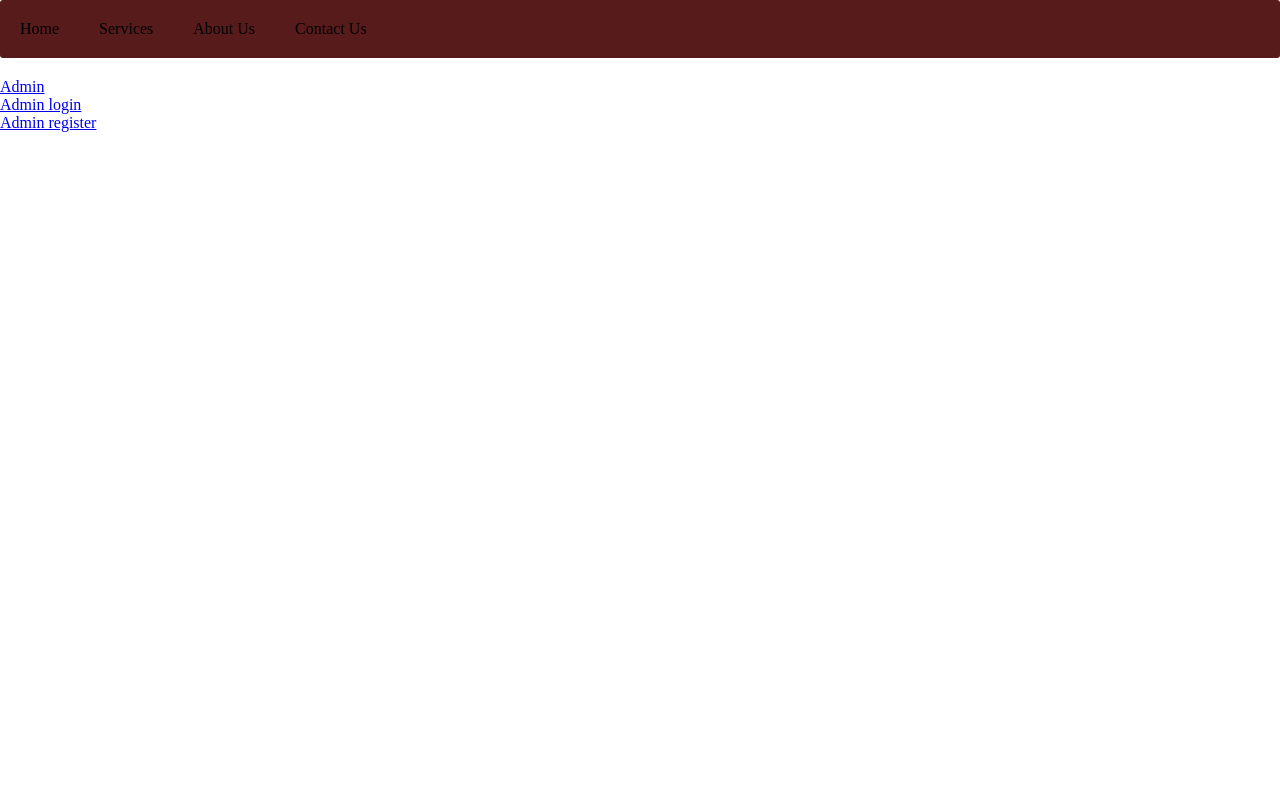
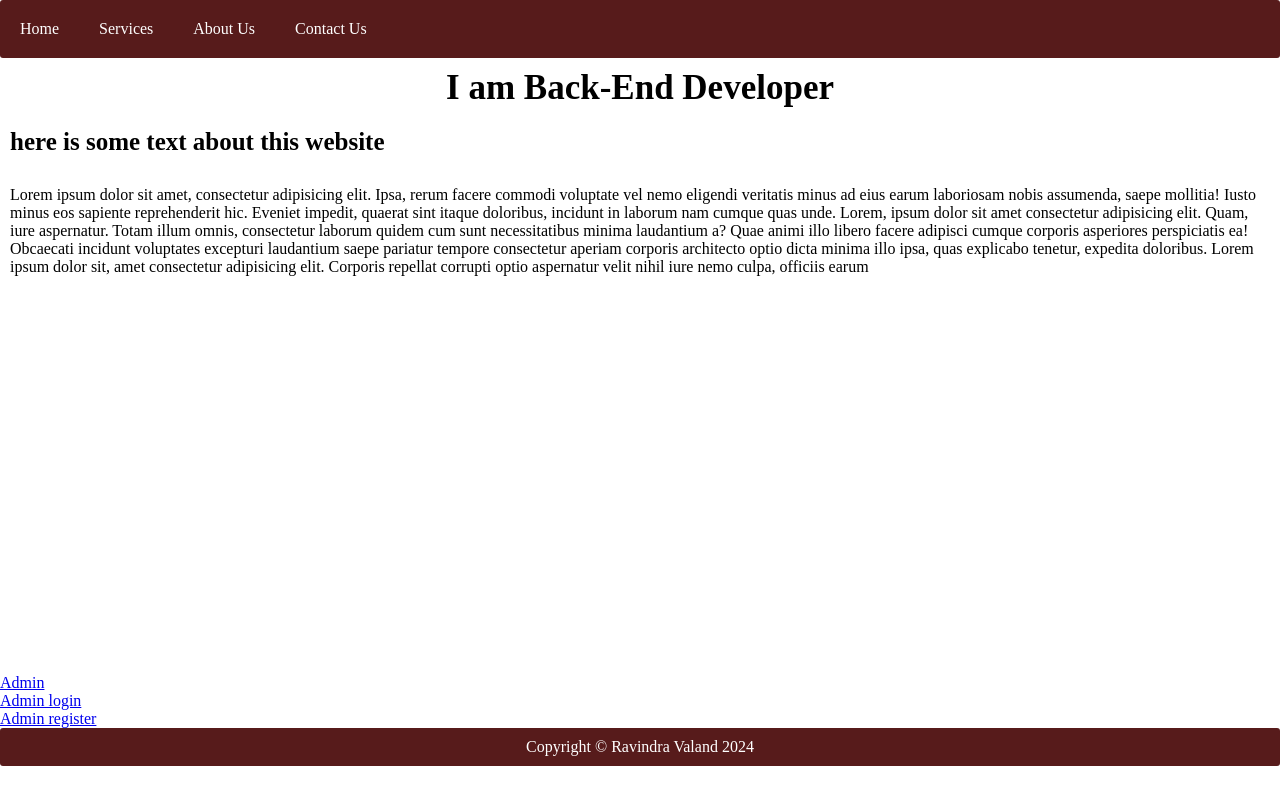
Before and after one commit to vsmm-world/Admin-Control-Panel-Using-Nodejs, a Node server app: page / in a window 1280 px wide. Run offline with Node 20, Linux system fonts and the light colour scheme; some libraries are stand-ins or nearby versions.

Commit message:
some updates

```diff
--- a/public/css/style.css
+++ b/public/css/style.css
@@ -1,26 +1,59 @@
-*{
+* {
     margin: 0;
     padding: 0;
 }
-nav{
+
+nav,
+footer {
     background-color: #571b1b;
     border-radius: 3px;
-    margin-bottom: 20px;
+
 }
+
 nav ul {
     display: flex;
 }
-nav ul li  {
+
+nav ul li {
     list-style: none;
     padding: 20px;
 }
-nav ul li a{
-    color: black;
+
+nav ul li a {
+    color: white;
     text-decoration: none;
 }
-nav ul li a:hover{
+
+nav ul li a:hover {
     color: #fff;
     background-color: #000;
     padding: 10px;
     border-radius: 10px;
 }
+main{
+  height: 77vh;
+
+}
+footer {
+    text-align: center;
+    padding: 10px;
+    color: #fff;
+}
+
+.div1 {
+    text-align: center;
+    font-size: 35px;
+    font-weight: bold;
+    padding: 10px;
+}
+
+.div2 {
+    text-align: left;
+    font-size: 25px;
+    font-weight: bold;
+    padding: 10px;
+    margin-bottom: 10px;
+}
+.div3{
+    padding: 10px;
+}
--- a/views/home.ejs
+++ b/views/home.ejs
@@ -1,10 +1,13 @@
 <!DOCTYPE html>
 <html lang="en">
+
 <head>
     <meta charset="UTF-8">
     <meta name="viewport" content="width=device-width, initial-scale=1.0">
     <title>Admin Control Project</title>
-<link rel="stylesheet" href="/public/css/style.css"></head>
+    <link rel="stylesheet" href="/public/css/style.css">
+</head>
+
 <body>
     <header>
         <nav>
@@ -16,11 +19,19 @@
             </ul>
         </nav>
     </header>
-    <div class="div1" id="div1">
+    <main>
 
-    </div>
-    <div class="div2" id="div2"></div>
-    <div class="div3" id="div3"></div>
+        <div class="div1" id="div1">
+             I am Back-End Developer
+        </div>
+        <div class="div2" id="div2">
+            here is some text about this website
+        </div>
+        <div class="div3" id="div3">
+            Lorem ipsum dolor sit amet, consectetur adipisicing elit. Ipsa, rerum facere commodi voluptate vel nemo eligendi veritatis minus ad eius earum laboriosam nobis assumenda, saepe mollitia! Iusto minus eos sapiente reprehenderit hic. Eveniet impedit, quaerat sint itaque doloribus, incidunt in laborum nam cumque quas unde. Lorem, ipsum dolor sit amet consectetur adipisicing elit. Quam, iure aspernatur. Totam illum omnis, consectetur laborum quidem cum sunt necessitatibus minima laudantium a? Quae animi illo libero facere adipisci cumque corporis asperiores perspiciatis ea! Obcaecati incidunt voluptates excepturi laudantium saepe pariatur tempore consectetur aperiam corporis architecto optio dicta minima illo ipsa, quas explicabo tenetur, expedita doloribus. Lorem ipsum dolor sit, amet consectetur adipisicing elit. Corporis repellat corrupti optio aspernatur velit nihil iure nemo culpa, officiis earum
+        </div>
+
+    </main>
 
     <a href="/admin">Admin</a>
     <br>
@@ -28,7 +39,9 @@
     <br>
     <a href="/admin/register">Admin register</a>
 
-
+    <footer>
+        <div> Copyright &copy; Ravindra Valand 2024</div>
+    </footer>
 
     <script>
         const div1 = document.getElementById('div1');
@@ -38,4 +51,5 @@
 
     </script>
 </body>
+
 </html>
```
Also changed, not shown: models/home.js (+22 -2 lines).
